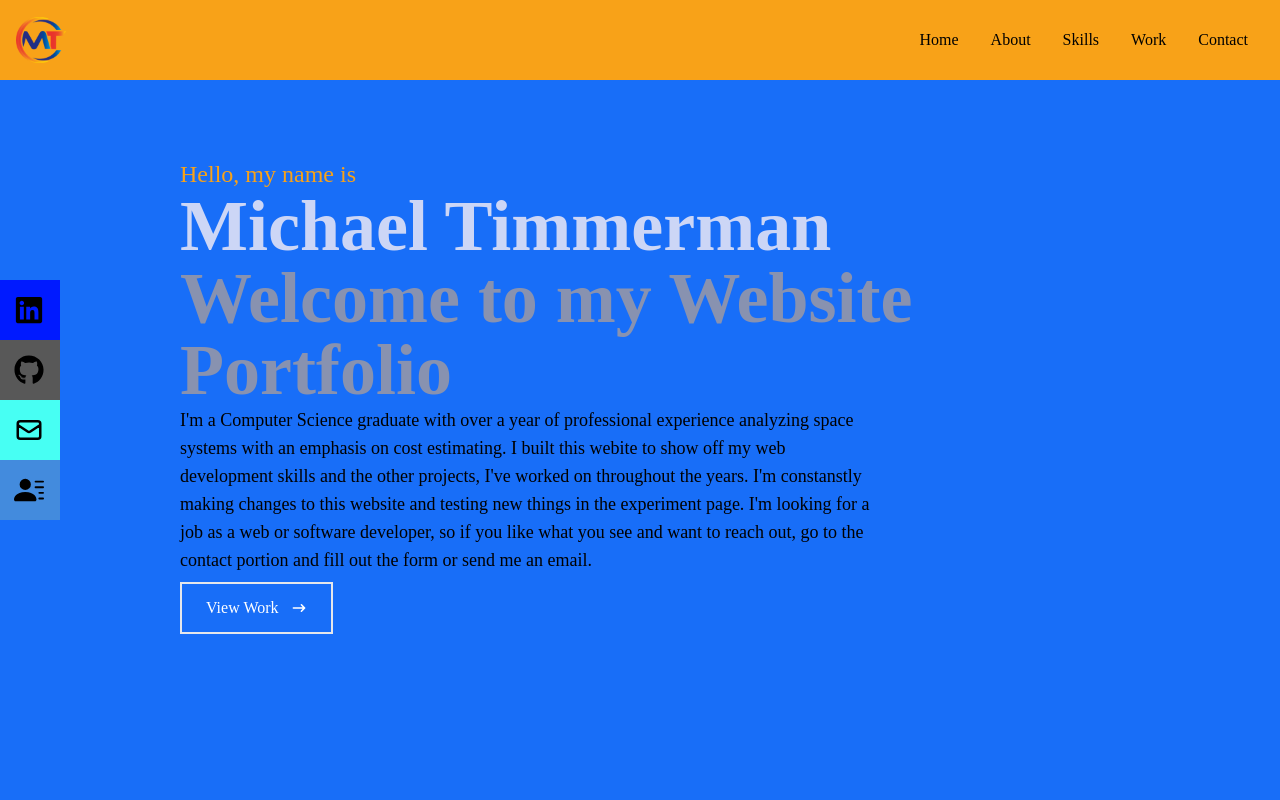
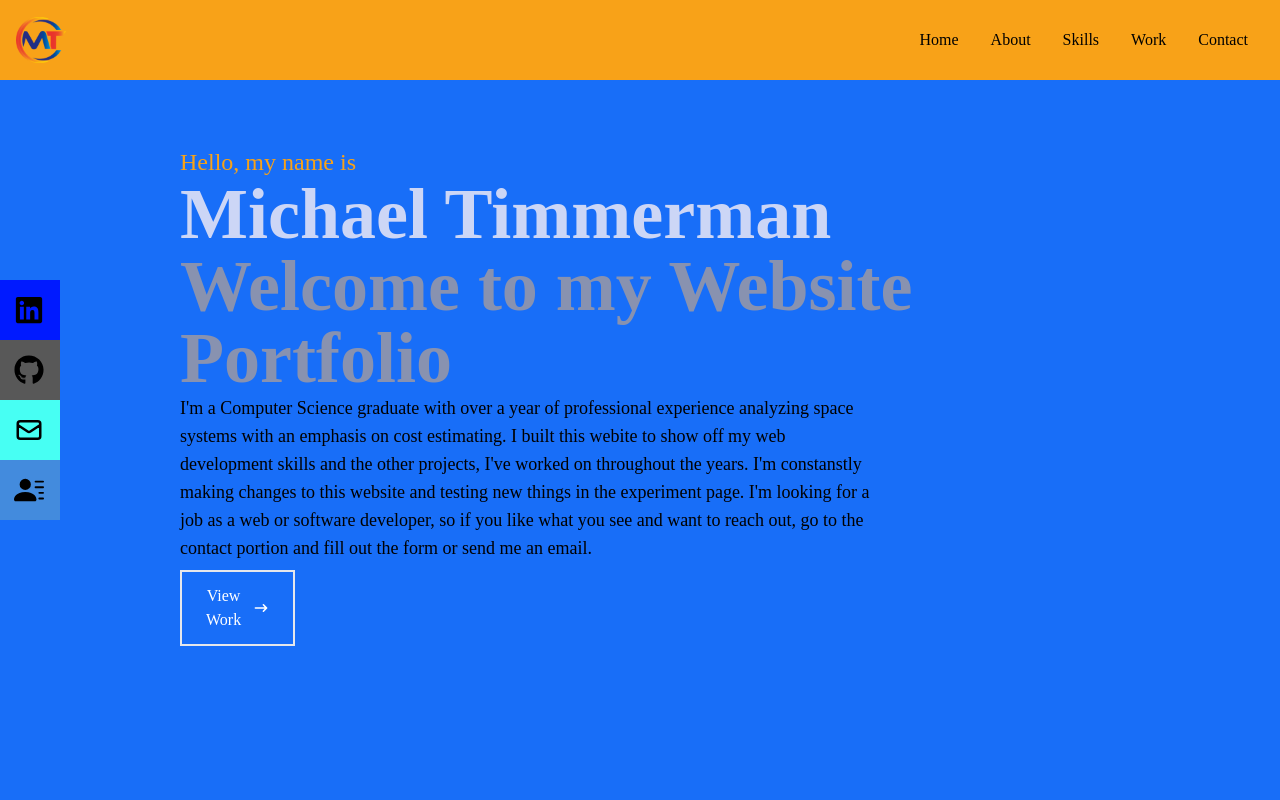
Before and after one commit to timm6430/Portfolio_Website, a React (Create React App) app: page / in a window 1280 px wide. Shown: the top 800 px of the page. Built offline with nearby package versions, Linux system fonts and the light colour scheme.

Commit message:
fix view work button

```diff
--- a/src/components/Home.jsx
+++ b/src/components/Home.jsx
@@ -29,15 +29,15 @@ const Home = () => {
             go to the contact portion and fill out the form or send me an email.
           </p>
 
-          <div>
+          <div className = 'max-w-[100px]'>
+            <Link to='work' smooth={true} duration={500}>
               <button className = 'text-white group border-2 px-6 py-3 my-2 flex items-center hover:bg-[#F8A218] hover:border-[#F8A218]'>
-              <Link to='work' smooth={true} duration={500}>
                   View Work
-              </Link>
                 <span className = 'group-hover:rotate-90 duration-300'>
                   <HiArrowNarrowRight className = 'ml-3 ' />
                 </span>
               </button>
+            </Link>
           </div>
 
         </div>
```
Lines whose indentation alone changed are shown as unchanged.
